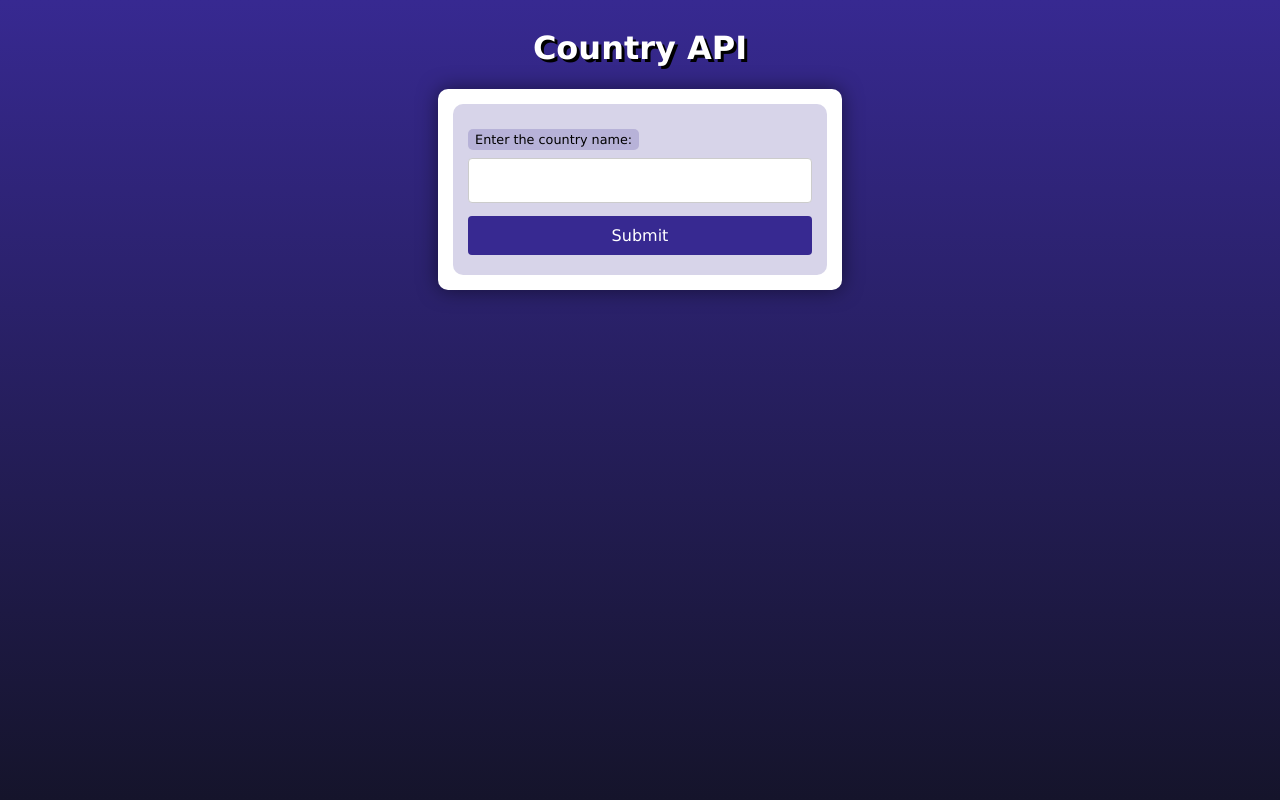
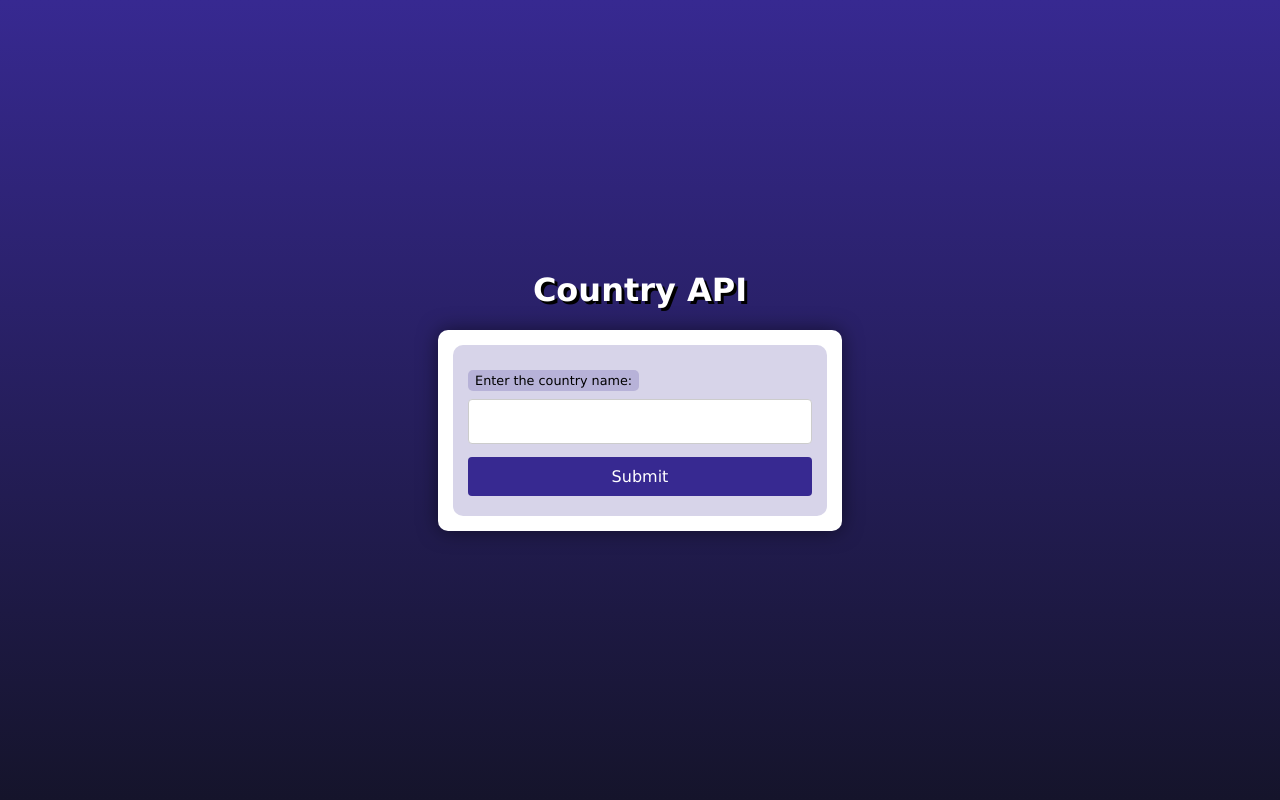
Before and after one commit to VChristinne/Country-API-Django, a Django app: page / in a window 1280 px wide. Run offline with Django 4.2, Linux system fonts and the light colour scheme.

Commit message:
Update style.css
- Center body

```diff
--- a/myapp/static/style.css
+++ b/myapp/static/style.css
@@ -6,6 +6,15 @@
 }
 
 /* ELEMENTOS DA INTERFACE */
+
+html, body {
+    height: 100%;
+    margin: 0;
+    padding: 0;
+    display: flex;
+    align-items: center;
+    justify-content: center;
+}
 
 body {
     background-color: #15142b;
```
